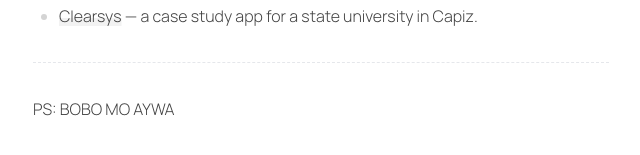
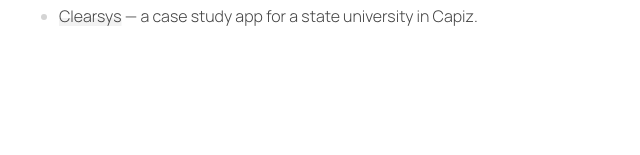
Before and after one commit to abcdefghijorngarbosaxyz/dancewithcode, a SvelteKit app: page / in a window 1280 px wide. Shown: the part 1129-1284 px from the top of the page, without its empty margins (319-959 px from the left). Built offline with nearby package versions, Linux system fonts and the light colour scheme.

Commit message:
Update +page.svelte

```diff
--- a/src/routes/+page.svelte
+++ b/src/routes/+page.svelte
@@ -134,7 +134,3 @@
     </li>
   {/each}
 </ul>
-
-<hr class="border-dashed" />
-
-<h2>PS: BOBO MO AYWA</h2>
```
